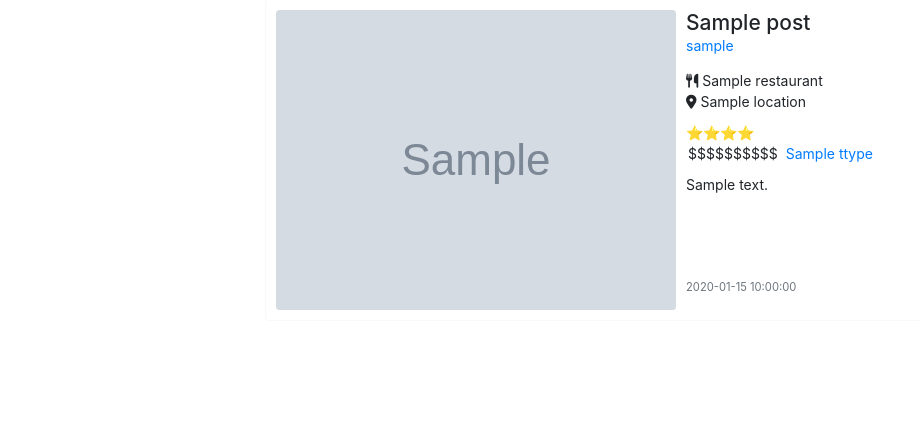
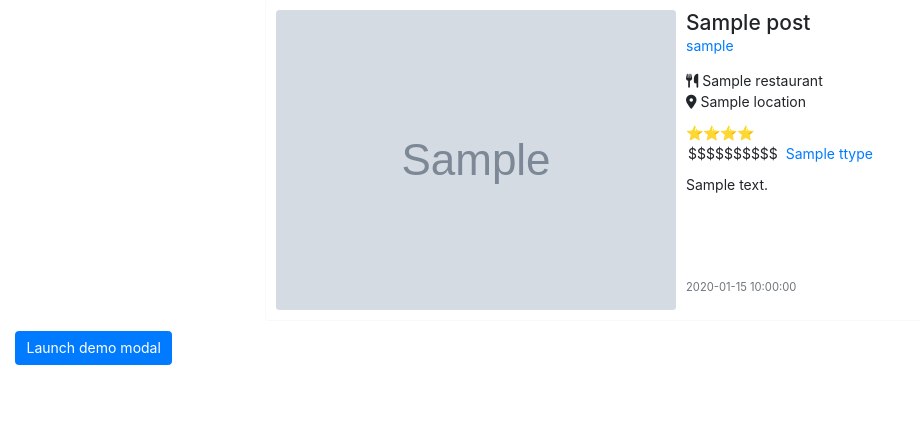
Before and after one commit to aliciajlee/feed2, a Flask app: template templates/post.html in a window 1280 px wide. Shown: the part 71-492 px from the top of the page, without its empty margins (0-920 px from the left). Run offline with Flask 2, Linux system fonts and the light colour scheme; the template is opened without the code that fills it: most values are stand-ins (such as "Sample title", 1, 10 or a date in 2020); grey boxes marked "Sample" are stand-in pictures; some libraries are stand-ins or nearby versions.

Commit message:
delete post

```diff
--- a/templates/nav.html
+++ b/templates/nav.html
@@ -61,9 +61,9 @@
     {% block flash %}
         {% with messages = get_flashed_messages() %}
         {% if messages %}
-            <div id="messages">
+            <div id="flash">
             {% for msg in messages %}
-                <p>{{msg}}</p>
+                <p class="message">{{msg}}</p>
             {% endfor %}
             </div>
         {% endif %}
--- a/templates/post.html
+++ b/templates/post.html
@@ -23,20 +23,24 @@
             <img id="post-image" class="rounded" src="{{url_for('static',filename=post['imgPath'])}}" alt="post image">
           </div>
            <div id="flex-right" class="right">
+
               <!-- <div class="top-container"> -->
             {% if posted is sameas true %}
 
               <div class="edit-delete">
-                <span id="edit">
+                <span id="edit_">
                   <!-- tooltips are f-ed up fix later -->
-                  <a href="#" data-toggle="tooltip" data-placement="bottom" title="Edit">
+                  <a id="edit" href="#" data-toggle="tooltip" data-placement="bottom" title="Edit">
                     <i class="far fa-lg fa-edit"></i>
                   </a>
                 </span>
                 <span>
-                  <a href="#" data-toggle="tooltip" data-placement="bottom" title="Delete">
+                  <!-- <button id="delete" href="#" data-target="#exampleModal" data-toggle="tooltip modal" data-placement="bottom" title="Delete">
                     <i class="far fa-lg fa-trash-alt"></i>
-                  </a>
+                  </button> -->
+                  <button type="button" class="btn btn-light" data-toggle="modal" data-target="#exampleModal">
+                    <i class="far fa-lg fa-trash-alt"></i>
+                  </button>
                 </span>
               </div>
             {% endif %}
@@ -78,9 +82,39 @@
 
         </div>
       </div>
+      <button type="button" class="btn btn-primary" data-toggle="modal" data-target="#exampleModal">
+        Launch demo modal
+      </button>
+      <div class="modal fade" id="exampleModal" tabindex="-1" role="dialog" aria-labelledby="exampleModalLabel" aria-hidden="true">
+        <div class="modal-dialog" role="document">
+          <div class="modal-content">
+            <div class="modal-header">
+              <h5 class="modal-title" id="exampleModalLabel">Delete Post</h5>
+              <button type="button" class="close" data-dismiss="modal" aria-label="Close">
+                <span aria-hidden="true">&times;</span>
+              </button>
+            </div>
+
+            <div class="modal-body">
+              Are you sure you want to delete?
+            </div>
+            <div class="modal-footer">
+              <button type="button" class="btn btn-secondary" data-dismiss="modal">Cancel</button>
+              <!-- <button type="button" class="btn btn-primary">Delete</button> -->
+              <form action="/delete_post/{{pid}}" method="post">
+                  <button type="button submit" class="btn btn-primary" name="upvote" value="Upvote">Delete</button>
+              </form>
+            </div>
+          </div>
+        </div>
+      </div>
+
     <!-- </div> -->
     {% endblock %}
     {% block scripts %}
+    <script src="https://code.jquery.com/jquery-3.2.1.slim.min.js" integrity="sha384-KJ3o2DKtIkvYIK3UENzmM7KCkRr/rE9/Qpg6aAZGJwFDMVNA/GpGFF93hXpG5KkN" crossorigin="anonymous"></script>
+    <script src="https://cdnjs.cloudflare.com/ajax/libs/popper.js/1.12.9/umd/popper.min.js" integrity="sha384-ApNbgh9B+Y1QKtv3Rn7W3mgPxhU9K/ScQsAP7hUibX39j7fakFPskvXusvfa0b4Q" crossorigin="anonymous"></script>
+    <script src="https://maxcdn.bootstrapcdn.com/bootstrap/4.0.0/js/bootstrap.min.js" integrity="sha384-JZR6Spejh4U02d8jOt6vLEHfe/JQGiRRSQQxSfFWpi1MquVdAyjUar5+76PVCmYl" crossorigin="anonymous"></script>
     <script src="https://ajax.aspnetcdn.com/ajax/jQuery/jquery-3.4.1.min.js"></script>
     <script src="{{url_for('static',filename='home.js')}}"></script>
     <script src="https://cdnjs.cloudflare.com/ajax/libs/popper.js/1.12.9/umd/popper.min.js" integrity="sha384-ApNbgh9B+Y1QKtv3Rn7W3mgPxhU9K/ScQsAP7hUibX39j7fakFPskvXusvfa0b4Q" crossorigin="anonymous"></script>
@@ -91,6 +125,12 @@
       var imgHeight = $("#post-image").height();
       console.log(imgHeight);
       $("#flex-right").height(imgHeight);
+
+      $("#delete").on("click", function() {
+        console.log("delete");
+      });
+
+      $('#exampleModalCenter').modal(options);
     </script>
     {% endblock %}
 
```
